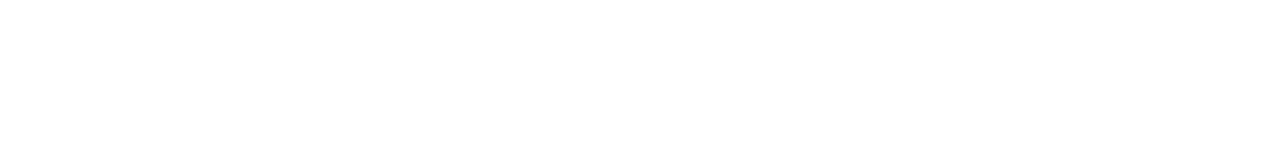
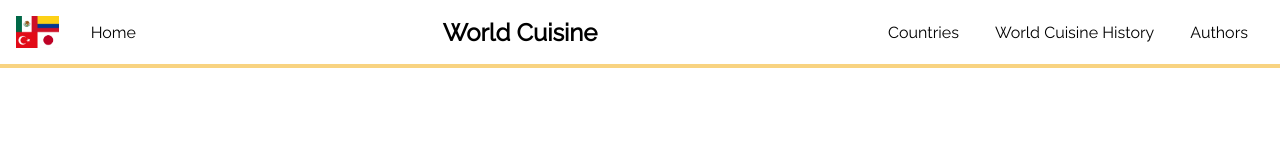
Before and after one commit to jccifuentes21/Recipe-website, a plain HTML site: page HTML/history.html in a window 1280 px wide. Drawn offline with Linux system fonts and the light colour scheme.

Commit message:
created nav bar and added it to all html files

```diff
--- a/HTML/history.html
+++ b/HTML/history.html
@@ -4,9 +4,24 @@
   <meta charset="UTF-8">
   <meta http-equiv="X-UA-Compatible" content="IE=edge">
   <meta name="viewport" content="width=device-width, initial-scale=1.0">
+  <link rel="stylesheet" href="../CSS/styles.css">
+  <link rel="preconnect" href="https://fonts.googleapis.com">
+  <link rel="preconnect" href="https://fonts.gstatic.com" crossorigin>
+  <link href="https://fonts.googleapis.com/css2?family=Raleway&display=swap" rel="stylesheet">
   <title>World Cuisine History</title>
 </head>
 <body>
-
+  <aside class="nav-bar">
+    <div class="home-button">
+      <img class="logo" src="../Images/logo.jpg" alt="">
+      <a class="home-nav-link" href="../index.html">Home</a>
+    </div>
+    <h1 class="title">World Cuisine</h1>
+    <nav class="nav-buttons">
+      <a href="#">Countries</a>
+      <a href="history.html">World Cuisine History</a>
+      <a href="#">Authors</a>
+    </nav>
+  </aside>
 </body>
 </html>
```
Also changed, not shown: HTML/recipe-col.html (+4 -0 lines), HTML/recipe-jap.html (+4 -0 lines), HTML/recipe-mx.html (+4 -0 lines), HTML/recipe-turkey.html (+4 -0 lines).
